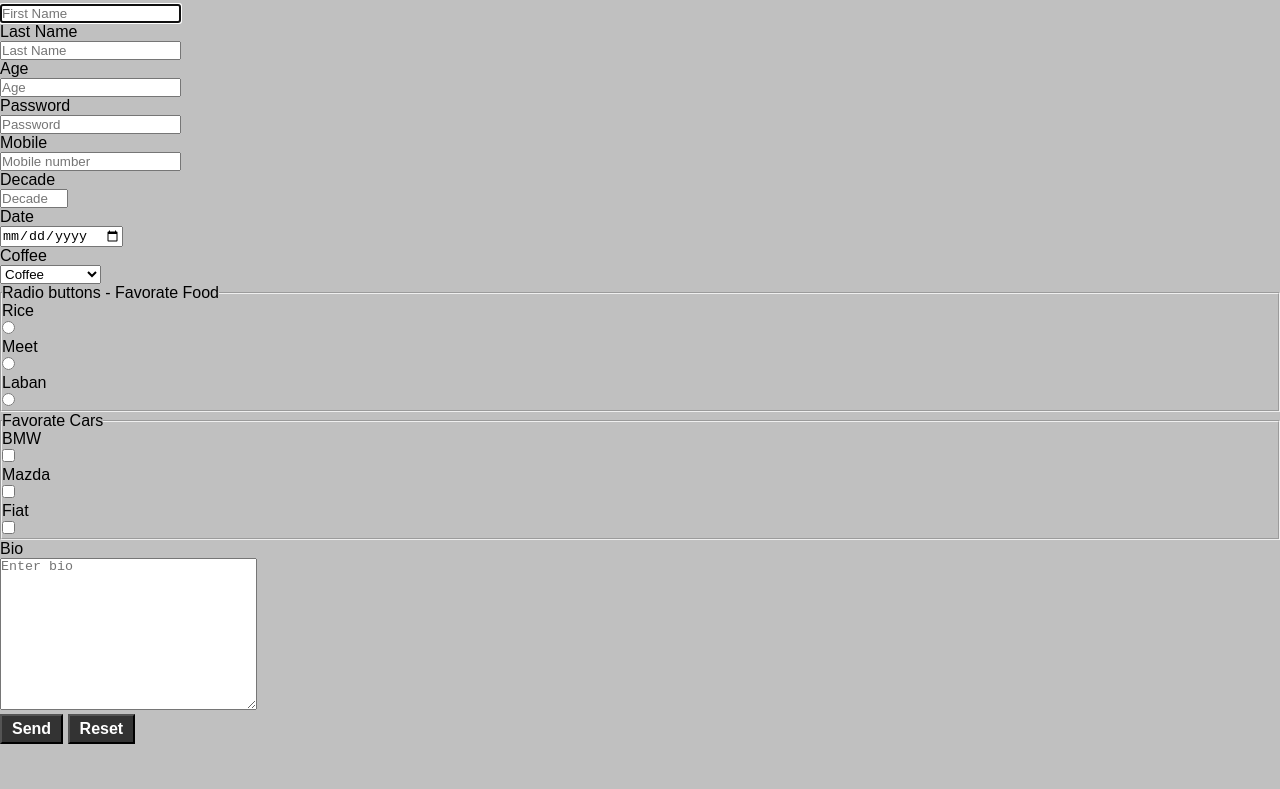
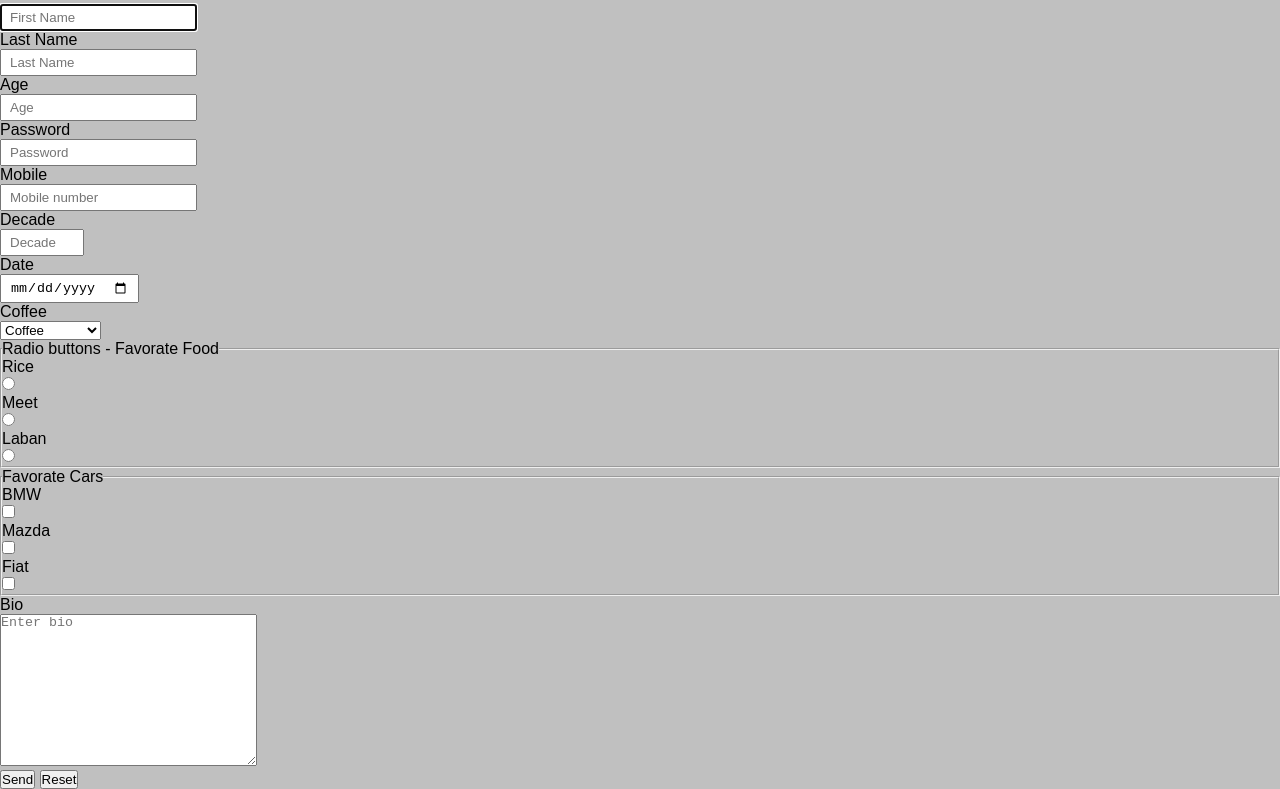
Before and after one commit to ssaida/HTML-Complete-Course, a plain HTML site: page forms.html in a window 1280 px wide. Shown: the part 105-894 px from the top of the page. Before the commit the page ends 849 px from the top, so only its background shows below. Drawn offline with Linux system fonts and the light colour scheme.

Commit message:
Add files via upload

```diff
--- a/style.css
+++ b/style.css
@@ -7,16 +7,9 @@ body{
   background-color: silver;
   font-family: sans-serif;
 }
-table, caption, th, td{
-    border: 1px solid #000;
-}
 label{
   display: block;
 }
-button{
-    background-color: #333;
-    color: #fff;
-    padding: 4px 10px;
-    font-size: 16px;
-    font-weight: bold;
+input{
+  padding: 4px 8px;
 }
```
Lines whose indentation alone changed are shown as unchanged.
